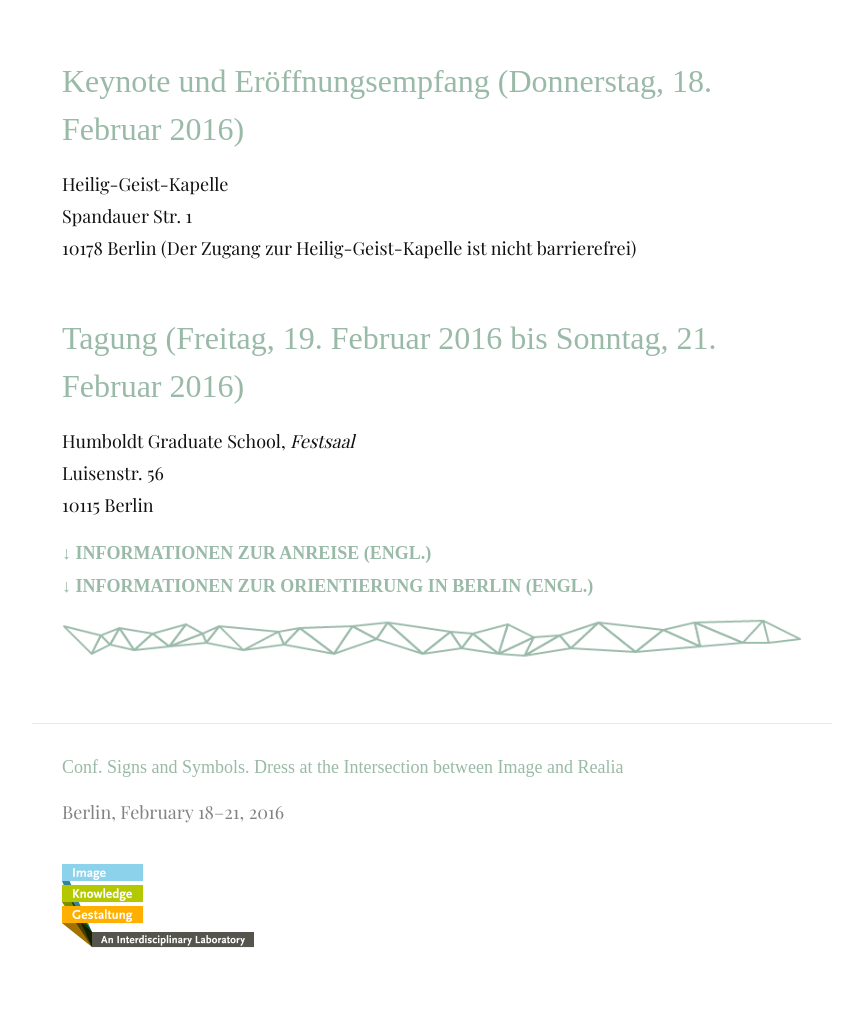
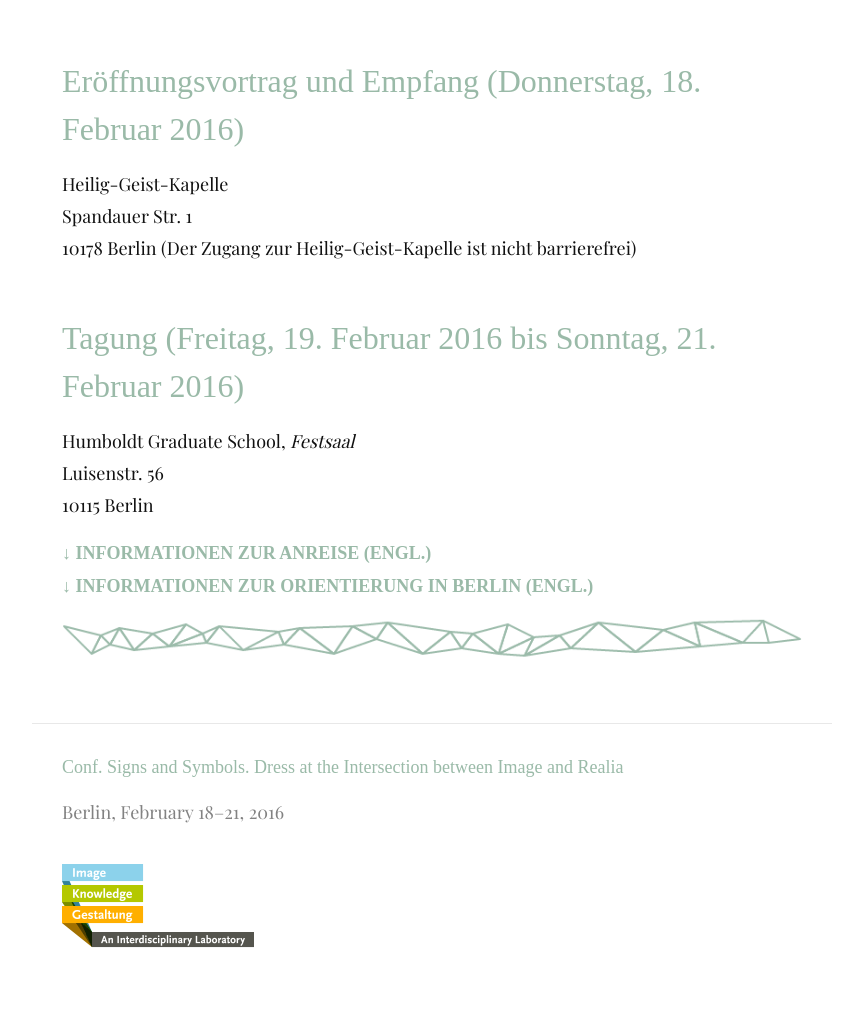
Before and after one commit to hu-bwg/website-zeichen-und-symbole, a Jekyll site: the page built from src/de/04_venue.md, in a window 1280 px wide. Shown: the part 1024-2037 px from the top of the page, without its empty margins (208-1071 px from the left). Built offline with Jekyll 4.4.1, drawn with Linux system fonts in a browser that asks for light colours; nearby versions of some CDN libraries; some web fonts are replaced.

Commit message:
Update 04_venue.md
Eröffnungsvortrag

```diff
--- a/src/de/04_venue.md
+++ b/src/de/04_venue.md
@@ -8,7 +8,7 @@ language: de
 
 <iframe width="100%" height="500px" frameBorder="0" src="https://a.tiles.mapbox.com/v4/frau-sabine.o0557fei.html?access_token=pk.eyJ1IjoiZnJhdS1zYWJpbmUiLCJhIjoiY2lnNm9saHZ4MGhkb3ZsbTZ5eXkwMXRhMSJ9.YNRk22lOO3ngLgUvJQovCg"></iframe>
 
-## Keynote und Eröffnungsempfang (Donnerstag, 18. Februar 2016)
+## Eröffnungsvortrag und Empfang (Donnerstag, 18. Februar 2016)
 Heilig-Geist-Kapelle
 Spandauer Str. 1
 10178 Berlin
```
